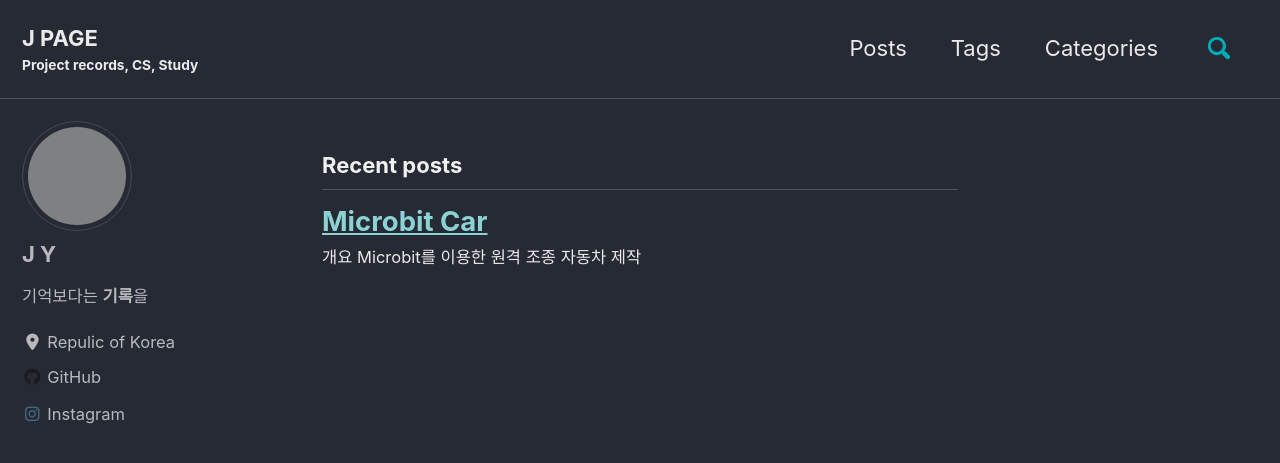
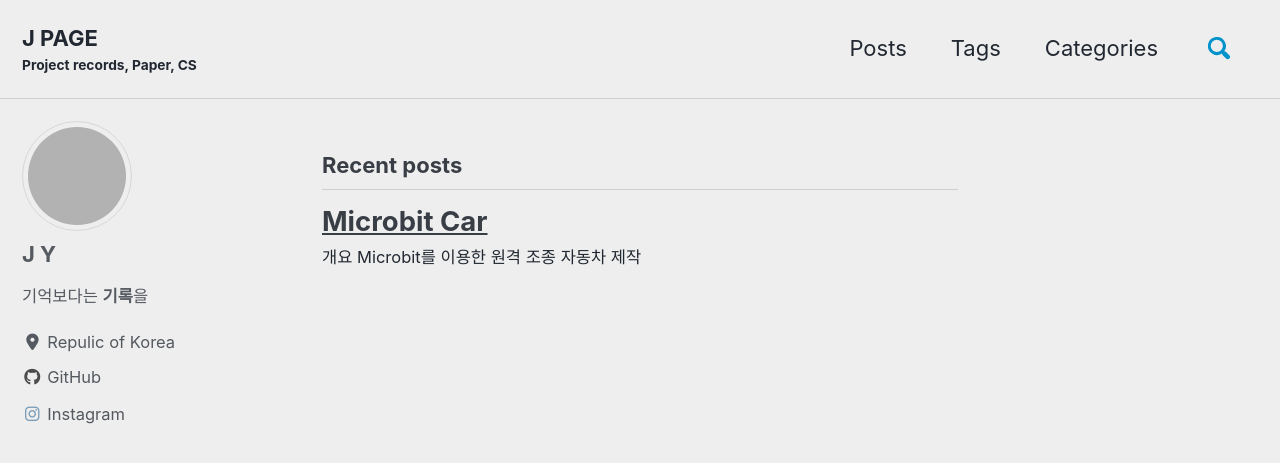
Before and after one commit to Kjaeyun/Kjaeyun.github.io, a Jekyll site: the page built from index.html, in a window 1280 px wide and 900 px high. Shown: the top 463 px of the window. Built offline with Jekyll 4.4.1, drawn with Linux system fonts in a browser that asks for light colours; cached includes are drawn as plain includes; nearby versions of some CDN libraries; the list of posts is cut into pages by our own code; grey boxes are pictures that could not be loaded.

Commit message:
Modified

```diff
--- a/_config.yml
+++ b/_config.yml
@@ -12,13 +12,13 @@
 
 # theme                  : "minimal-mistakes-jekyll"
 # remote_theme           : "mmistakes/minimal-mistakes"
-minimal_mistakes_skin    : "dark" # "air", "aqua", "contrast", "dark", "dirt", "neon", "mint", "plum", "sunrise"
+minimal_mistakes_skin    : "air" # "air", "aqua", "contrast", "dark", "dirt", "neon", "mint", "plum", "sunrise"
 
 # Site Settings
 locale                   : "en-US"
 title                    : "J PAGE"
 title_separator          : "-"
-subtitle                 : "Project records, CS, Study"
+subtitle                 : "Project records, Paper, CS"
 name                     : "J PAGE"
 description              : # "Project Records, CS, ML Study"
 url                      : "http://localhost:4000"
```
